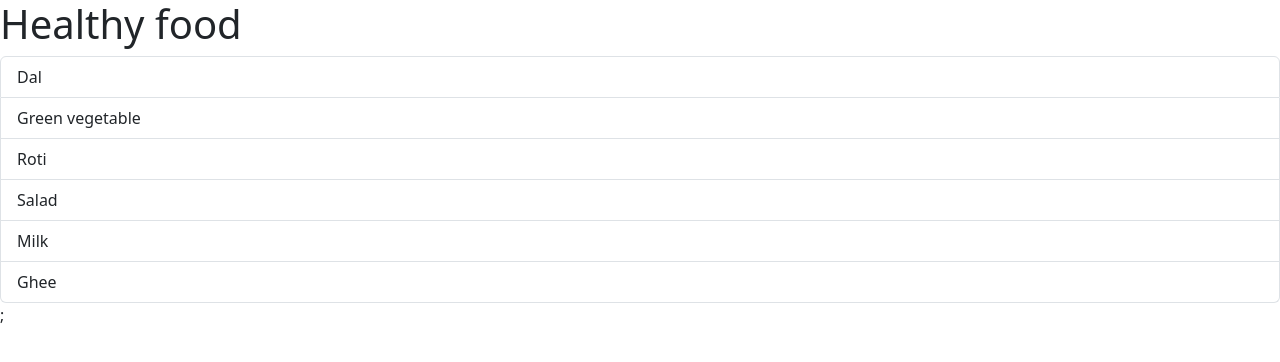
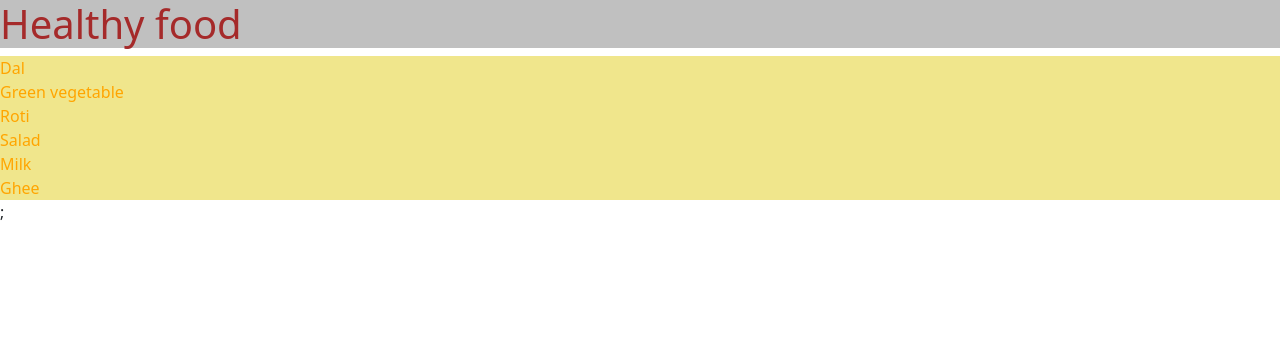
Before and after one commit to RohanKumarJha/frontend-projects, a React (Vite) app in the folder healthy-food/: page / in a window 1280 px wide. Shown: the top 362 px of the page. Built offline with nearby package versions, Linux system fonts and the light colour scheme.

Commit message:
Healthy food : CSS Modules

```diff
--- /dev/null
+++ b/healthy-food/src/App.css
@@ -0,0 +1,4 @@
+.food-heading {
+  background-color: silver;
+  color: brown;
+}
--- a/healthy-food/src/App.jsx
+++ b/healthy-food/src/App.jsx
@@ -1,13 +1,14 @@
 import 'bootstrap/dist/css/bootstrap.min.css';
 import FoodItems from './Component/FoodItems';
 import ErrorMessage from './Component/ErrorMessage';
+import './App.css';
 
 const App = () => {
 
   let foodItems = ["Dal", "Green vegetable", "Roti", "Salad", "Milk", "Ghee"];
 
   return <>
-    <h1>Healthy food</h1>
+    <h1 className='food-heading'>Healthy food</h1>
     <FoodItems foodItems={foodItems} />
     <ErrorMessage foodItems={foodItems} />
   </>
--- a/healthy-food/src/Component/Item.jsx
+++ b/healthy-food/src/Component/Item.jsx
@@ -1,6 +1,10 @@
+import styles from './Item.module.css';
+
 const Item = ({ item }) => {
   return <>
-    <li className="list-group-item">{item}</li>
+    <li className={`${styles["my-item"]}`}>
+      <span className={`${styles["my-span"]}`}>{item}</span>
+    </li>
   </>
 }
 
--- /dev/null
+++ b/healthy-food/src/Component/Item.module.css
@@ -0,0 +1,8 @@
+.my-item {
+  background-color: khaki;
+}
+
+.my-span {
+  font-weight: 500;
+  color: orange;
+}
```
